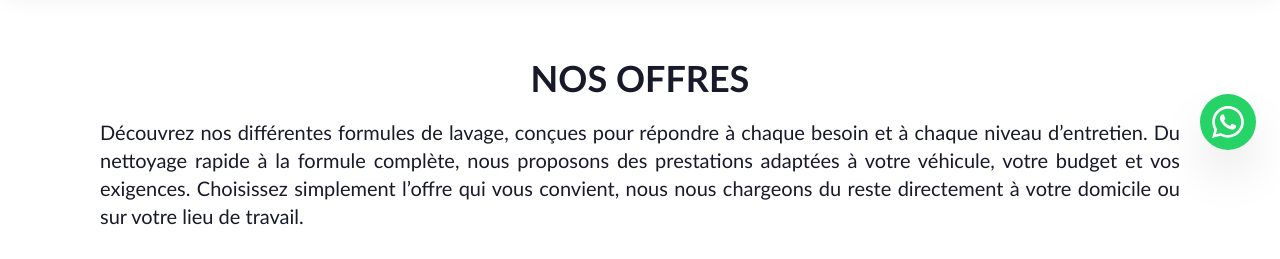
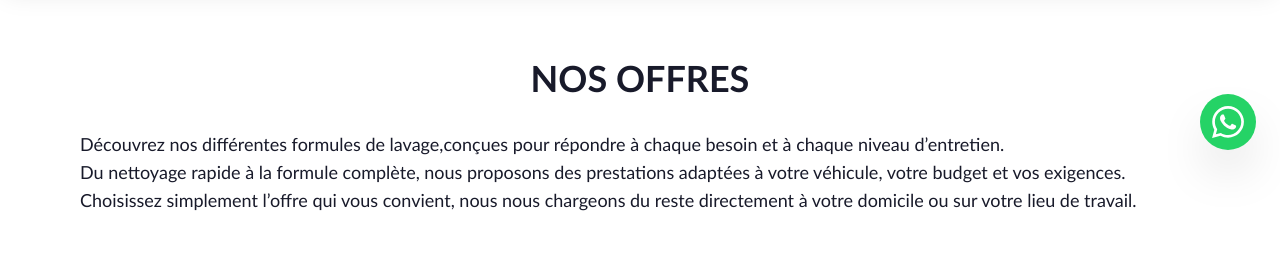
Before and after one commit to Ngouo/LUCARN, a website built with Vite: page index.html in a window 1280 px wide. Shown: the part 626-885 px from the top of the page. Built offline with nearby package versions, Linux system fonts and the light colour scheme.

Commit message:
paragraphe - offres

```diff
--- a/index.html
+++ b/index.html
@@ -78,17 +78,14 @@
     <div class="offres p-12 lg:p-20" data-theme="corporate">
       <h1 class="text-4xl font-bold text-center">NOS OFFRES</h1>
 
-      <div class="w-full p-5 mx-auto text-justify text-xl">
-        Découvrez nos différentes formules de lavage, conçues pour répondre
-          à chaque besoin et à chaque niveau d’entretien.
-           Du nettoyage rapide à la formule complète, nous
-           proposons des
-           prestations adaptées à votre véhicule, votre budget et vos exigences. Choisissez simplement l’offre qui vous convient,
-           nous nous chargeons
-          du reste directement à votre domicile ou sur votre lieu de travail.
-      </div>
+      <p class="w-full mt-8 text-lg">
+        Découvrez nos différentes formules de lavage,conçues pour répondre à chaque besoin
+        et à chaque niveau d’entretien. <br> Du nettoyage rapide à la formule complète, nous proposons
+        des prestations adaptées à votre véhicule, votre budget et vos exigences. <br> Choisissez simplement
+        l’offre qui vous convient, nous nous chargeons du reste directement à votre domicile ou sur votre lieu de travail.
+      </p>
 
-      <div class="lg:grid lg:grid-cols-3 w-full lg:p-6 lg:mx-auto lg:w-9/10 gap-18">
+      <div class="lg:grid lg:grid-cols-3 w-full lg:p-6 lg:mx-auto mt-6 lg:w-9/10 gap-18">
           <div class="card w-76 mx-auto lg:w-85 bg-base-100 shadow-xl border-2 border-blue-200">
               <div class="card-body">
                 <div class="">
@@ -434,7 +431,7 @@
      <!-- Fin Partie 3 -->
 
      <!-- Partie 4 -->
-      <div class="partenaires">
+      <div class="partenaires mt-15">
         <h1 class="text-2xl text-center font-bold">NOS PARTENAIRES</h1>
       </div>
 
```
